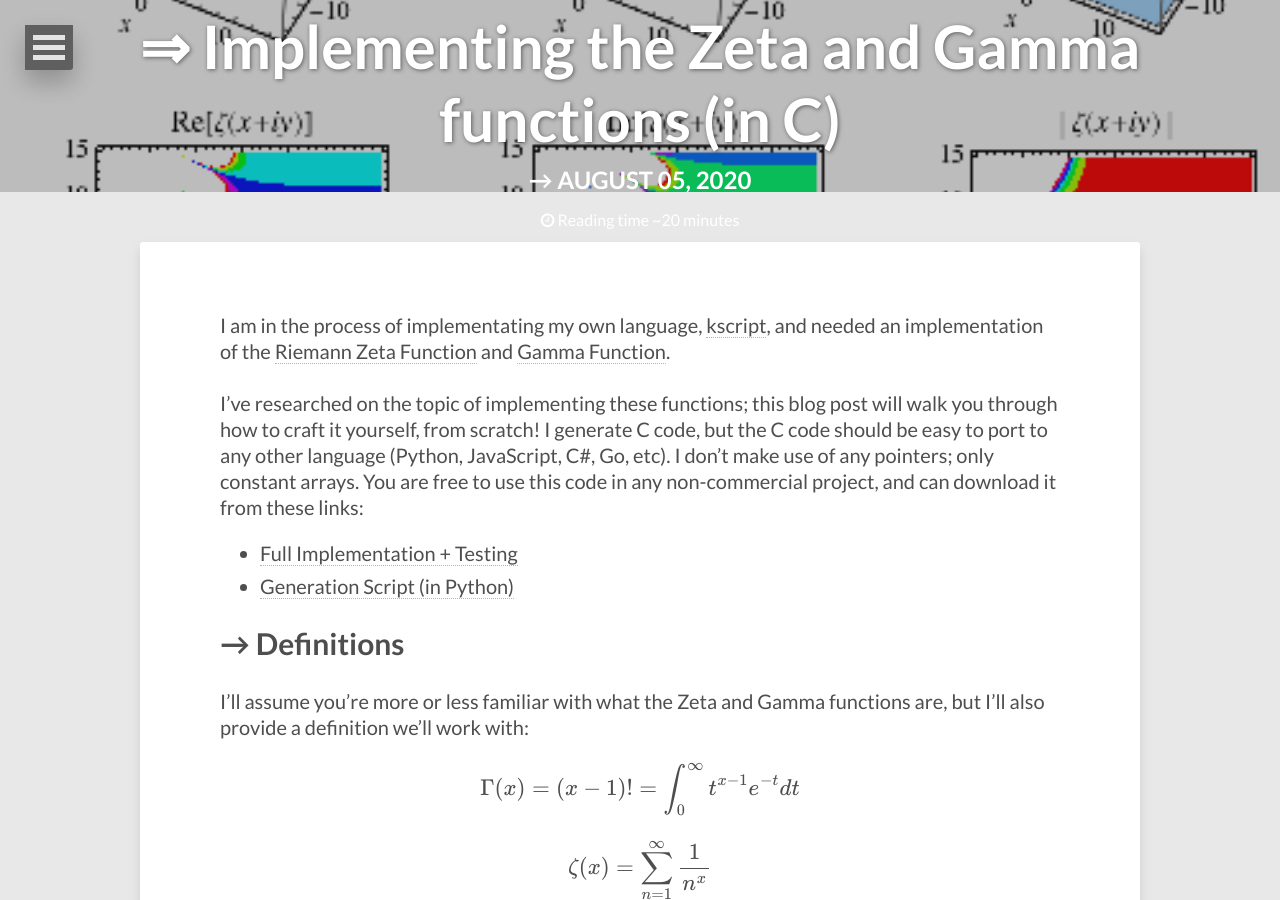
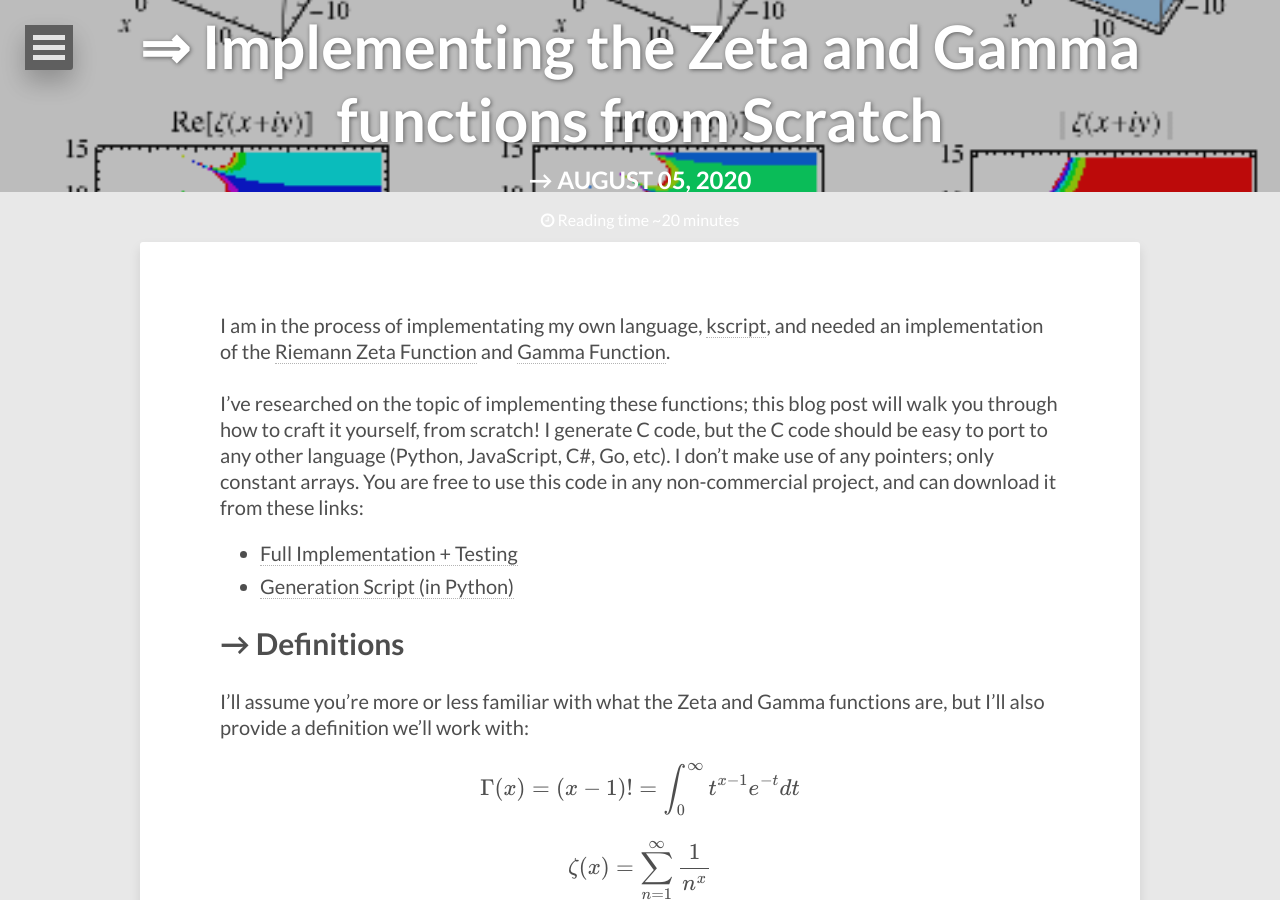
Before and after one commit to CadeBrown/cadebrown.github.io, a Jekyll site: the page built from _posts/2020-08-05-Implementing-Zeta-Gamma.md, in a window 1280 px wide and 900 px high. Built offline with Jekyll 4.4.1, drawn with Linux system fonts in a browser that asks for light colours; nearby versions of some CDN libraries; formulas are drawn with MathJax 3.

Commit message:
post about gamma and zeta function

```diff
--- a/_posts/2020-08-05-Implementing-Zeta-Gamma.md
+++ b/_posts/2020-08-05-Implementing-Zeta-Gamma.md
@@ -1,5 +1,5 @@
 ---
-title: "Implementing the Zeta and Gamma functions (in C)"
+title: "Implementing the Zeta and Gamma functions from Scratch"
 layout: post
 categories:
   - math
```
